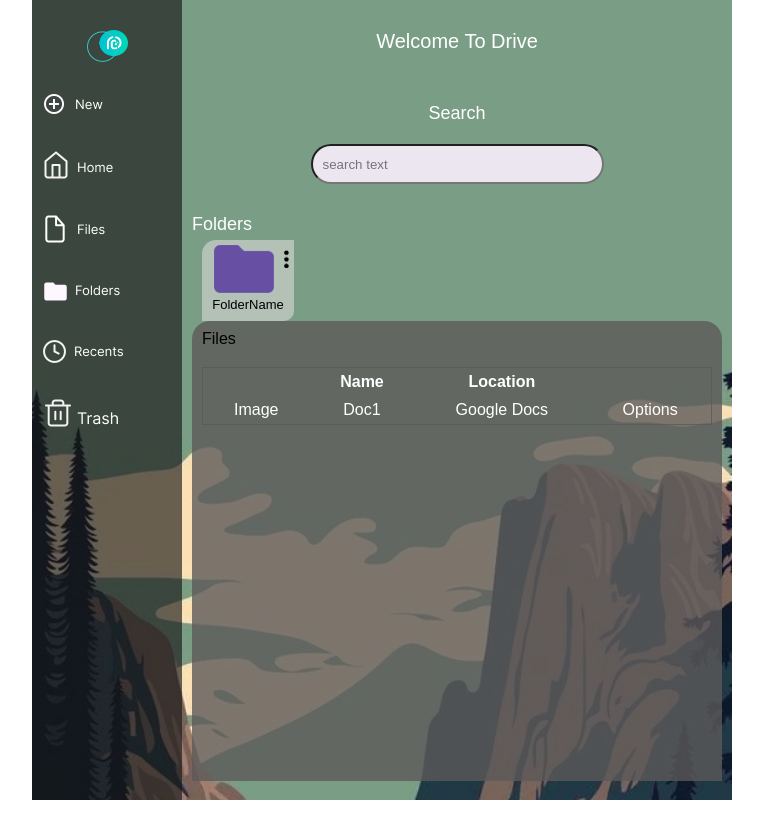
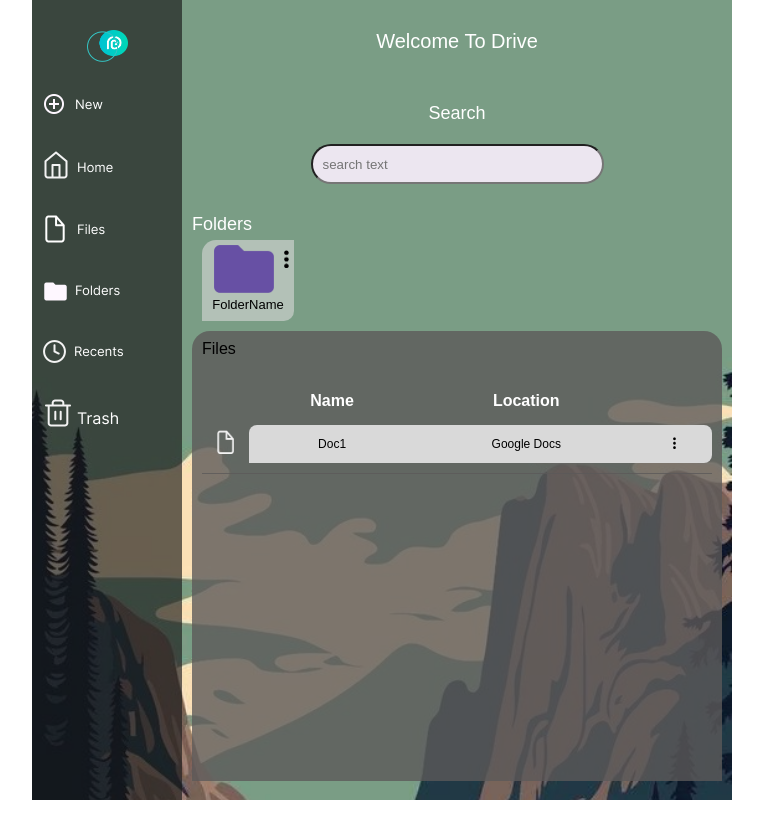
Before and after one commit to Mgridgelabs/moringabox_frontend, a React (Create React App) app: page /dashboard/home in a window 1280 px wide. Shown: the top 838 px of the page, without its empty margins (258-1021 px from the left). Built offline with nearby package versions, Linux system fonts and the light colour scheme.

Commit message:
Add a files section

```diff
--- a/src/components/FileRows.js
+++ b/src/components/FileRows.js
@@ -1,12 +1,13 @@
 import React from 'react'
-
+import file_icon from '../assets/file_icon.png'
+import more_vert from '../assets/more_vert.png'
 function FileRows() {
   return (
     <tr>
-        <td>Image</td>
+        <td><img src={file_icon} alt="file_icon" id="file_icon"/></td>
         <td>Doc1</td>
         <td>Google Docs</td>
-        <td>Options</td>
+        <td><img src={more_vert} alt="more_vert" id="more_vert"/></td>
     </tr>
   )
 }
--- a/src/components/FolderCards.css
+++ b/src/components/FolderCards.css
@@ -30,10 +30,3 @@
     color: black;
     text-align: center;
 }
-.filesDiv {
-    background-color: #5C5959C9;
-    height: 460px;
-    border-top-right-radius: 18px;
-    border-top-left-radius: 18px;
-    padding: 10px;
-}
--- a/src/components/Home.css
+++ b/src/components/Home.css
@@ -35,6 +35,14 @@
     gap: 10px;
     justify-content: flex-start;
 }
+.filesDiv {
+    background-color: #5C5959C9;
+    height: 450px;
+    margin-top: 10px;
+    border-top-right-radius: 18px;
+    border-top-left-radius: 18px;
+    padding: 10px;
+}
 #files-title {
     font-size: 16px;
     color: black;
@@ -45,13 +53,12 @@
     width: 100%;
     max-width: 800px;
     margin: 20px auto;
-    overflow-y: auto;
-    overflow-x: auto;
 }
 .files-table {
     width: 100%;
-    border-collapse: collapse;
-    border: 1px solid #5C5959C9;
+    border-collapse: separate;
+    border-bottom: 1px solid #5C5959C9;
+    border-spacing: 0 10px;
 }
 .files-table th, .files-table td {
     padding: 5px 15px;
@@ -60,3 +67,49 @@
 .files-table th {
     cursor: pointer;
 }
+
+.files-table td:not(:first-child) {
+    cursor: pointer;
+    background-color: #D9D9D9;
+    color: black;
+    font-size: 12px;
+}
+.file-options {
+    text-align: right;
+    margin-left: 100px;
+}
+.file-icon {
+    width: 5%;
+}
+#file_icon {
+    width: 17.45px;
+    height: 23.86px;
+}
+#more_vert {
+    width: 3.02px;
+    height: 11.45px;
+}
+.files-table tbody tr td:nth-child(2) {
+    border-top-left-radius: 8px;
+}
+.files-table tbody tr td:nth-child(4) {
+    border-top-right-radius: 8px;
+    border-bottom-right-radius: 8px;
+}
+.files-table {
+    max-height: 400px; /* Set a max height to trigger scrolling */
+    overflow-y: auto; /* Add vertical scrolling if content exceeds max height */
+}
+
+.files-table::-webkit-scrollbar {
+    width: 5px; /* Set scrollbar width */
+}
+
+.files-table::-webkit-scrollbar-thumb {
+    background-color: #A9A9A9; /* Set scrollbar thumb color */
+    border-radius: 8px;
+}
+
+.files-table::-webkit-scrollbar-track {
+    background-color: transparent; /* Transparent to avoid affecting design */
+}
```
Also changed, not shown: src/assets/file_icon.png (added).
